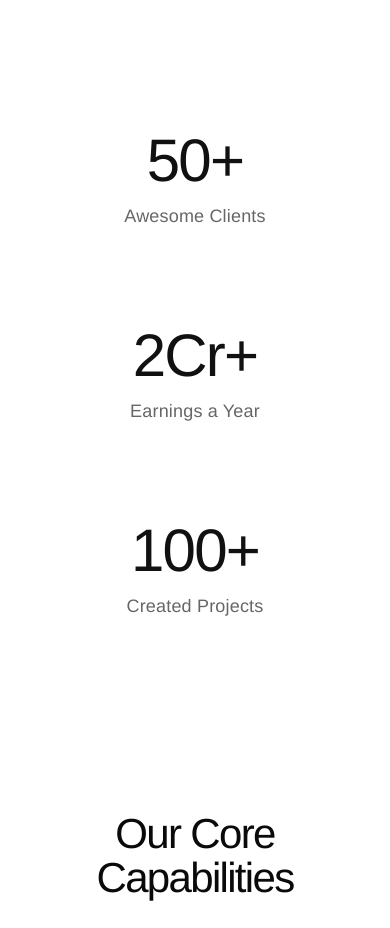
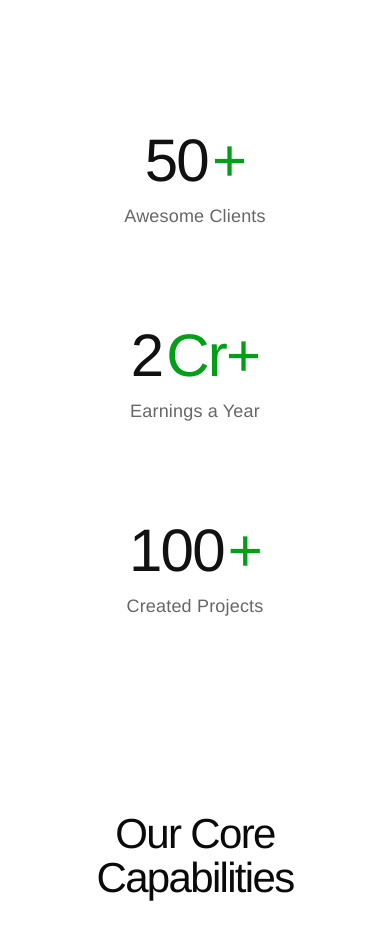
Before and after one commit to janmejayaparida26/seereon-website, a React (Vite) app: page / in a window 390 px wide. Shown: the part 4880-5808 px from the top of the page. Built offline with nearby package versions, Linux system fonts and the light colour scheme.

Commit message:
I have changed some content in HistorySection.jsx file

```diff
--- a/src/components/HistorySection.jsx
+++ b/src/components/HistorySection.jsx
@@ -1,4 +1,4 @@
-import { useEffect, useRef, useState } from "react";
+import { useEffect, useRef } from "react";
 import { motion, useInView, useMotionValue, useSpring } from "framer-motion";
 
 const stats = [
@@ -38,23 +38,28 @@ function StatItem({ stat, index }) {
       initial={{ opacity: 0, y: 24 }}
       animate={inView ? { opacity: 1, y: 0 } : {}}
       transition={{ duration: 0.6, delay: index * 0.15, ease: "easeOut" }}
-      // Updated borders: Vertical on desktop (lg), horizontal on mobile
-      className={`flex flex-col items-center justify-center px-6 py-12 lg:py-5 relative
-        border-b border-[#ccc] lg:border-b-0
+      className={`flex flex-col items-center justify-center px-6 py-12 lg:py-10 relative
+        border-b border-gray-100 lg:border-b-0
         ${index < stats.length - 1 ? "lg:border-r" : "border-b-0"}`}
     >
       <span
         className="text-[#111] leading-none mb-3 inline-flex items-baseline"
         style={{
-          fontSize: "clamp(60px, 8vw, 120px)", // Responsive font size
+          fontSize: "clamp(60px, 8vw, 120px)",
           fontWeight: 300,
           letterSpacing: "-0.03em",
           fontFamily: "'Arimo', sans-serif",
         }}
       >
+        {/* Animated Number (Black) */}
         <span ref={countRef}>0</span>
-        {stat.suffix}
+
+        {/* Suffix (Green #019e18) */}
+        <span style={{ color: "#019e18", marginLeft: "4px" }}>
+          {stat.suffix}
+        </span>
       </span>
+
       <span
         className="text-[#666] text-center font-['Arimo',sans-serif]"
         style={{ fontSize: "18px", letterSpacing: "0.01em" }}
@@ -71,7 +76,6 @@ export default function SeereonStats() {
       className="bg-white px-6 md:px-12 pb-20 pt-10 lg:pb-20 lg:pt-20"
       style={{ fontFamily: "'Arimo', sans-serif" }}
     >
-      {/* Stats grid: Stacked on mobile (grid-cols-1), 3 cols on desktop (lg) */}
       <div className="max-w-[1400px] mx-auto grid grid-cols-1 lg:grid-cols-3">
         {stats.map((s, i) => (
           <StatItem key={i} stat={s} index={i} />
```
